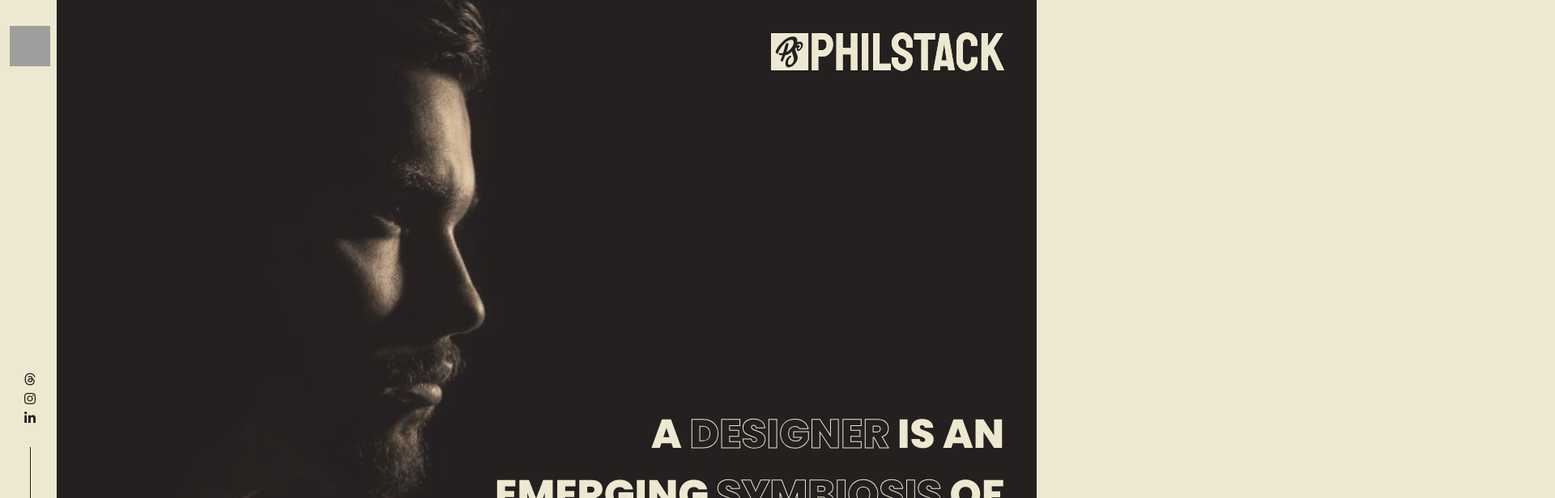
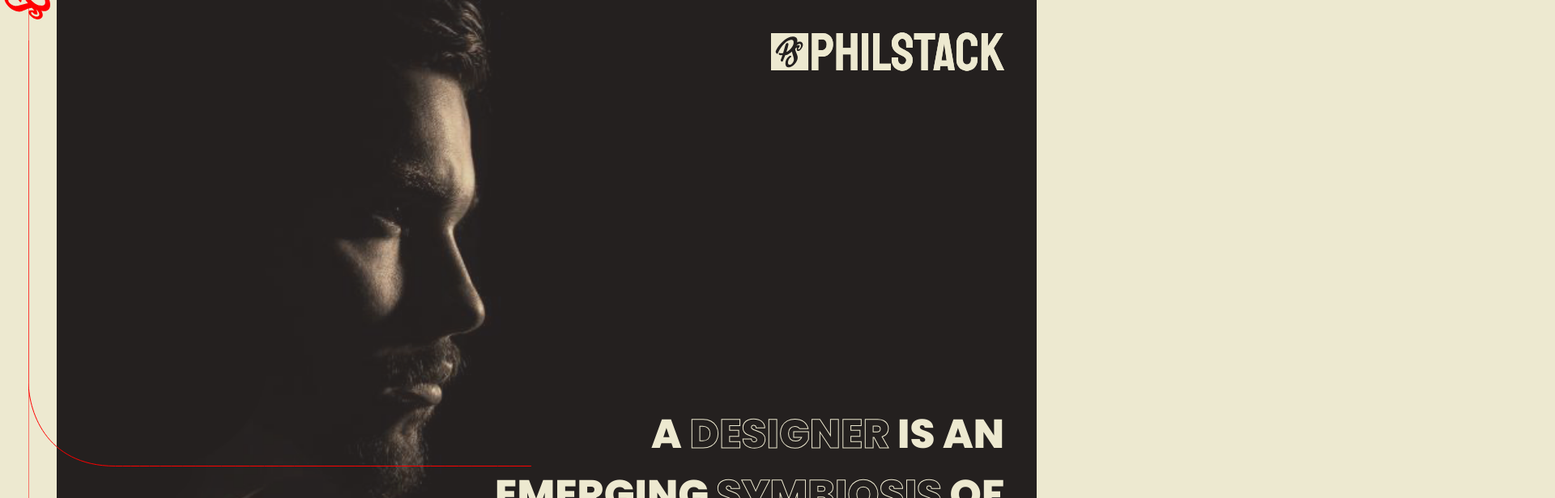
Before and after one commit to Antiphil/Philstack-Portfolio, a SvelteKit app: page / in a window 1280 px wide. Shown: the top 616 px of the page at 81% size, 1920 px wide, since content can reach past the window. Built offline with nearby package versions, Linux system fonts and the light colour scheme; grey boxes are pictures that could not be loaded.

Commit message:
Update +layout.svelte

```diff
--- a/src/routes/+layout.svelte
+++ b/src/routes/+layout.svelte
@@ -38,19 +38,20 @@
 
 
 <div class="">
-   <!--  <img class="MotionObj" src={logo2} style={`offset-distance:${distance}%`} alt="">
-    <svg width="621" height="577" viewBox="0 0 621 577" class="motionPath" fill="none" xmlns="http://www.w3.org/2000/svg">
-      <path d="M1.00001 0V470C-0.333323 505.5 19.1 576.5 107.5 576.5C195.9 576.5 486.667 576.5 621 576.5" stroke="red"/>
-    </svg> -->
+  <div class="relative z-50"></div>
+    <img class="MotionObj" src={logo2} style={`offset-distance:${distance}%`} alt="">
+    <svg width="200%" height="600vh"  class="motionPath" fill="none" xmlns="http://www.w3.org/2000/svg">
+      <path d="M0 0V470C-0.333323 505.5 19.1 576.5 107.5 576.5C195.9 576.5 486.667 576.5 621 576.5" stroke="red"/>
+      <path d="M0,50 L0,900" stroke="red"/>
+    </svg>
 
-    <Overlay />
     <slot />
     <Footer />
 </div>
 
 <style>
   .MotionObj {
-    offset-path: path('M1.00001 0V470C-0.333323 505.5 19.1 576.5 107.5 576.5C195.9 576.5 486.667 576.5 621 576.5');
+    offset-path: path('M0 0V470C-0.333323 505.5 19.1 576.5 107.5 576.5C195.9 576.5 486.667 576.5 621 576.5');
     width: 75px;
     height: 75px;
     position: absolute;
```
